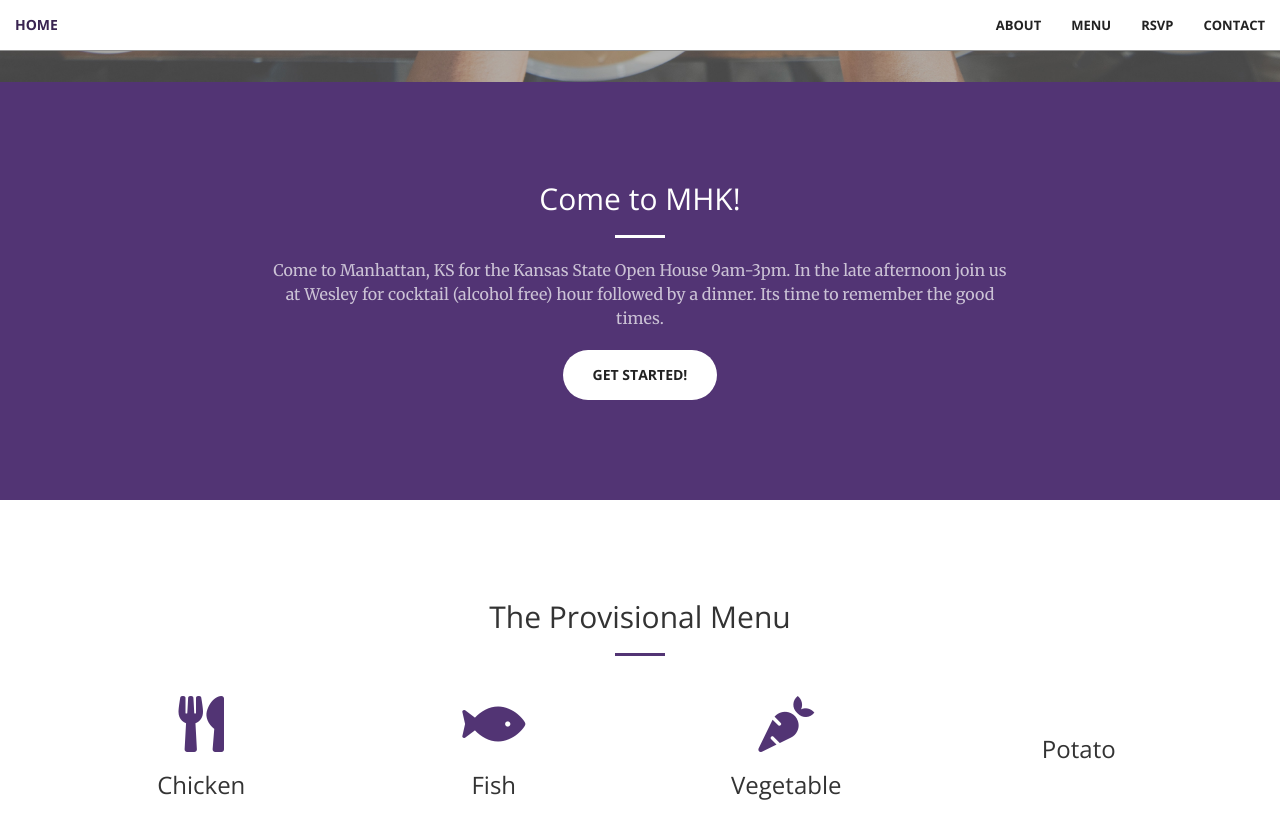
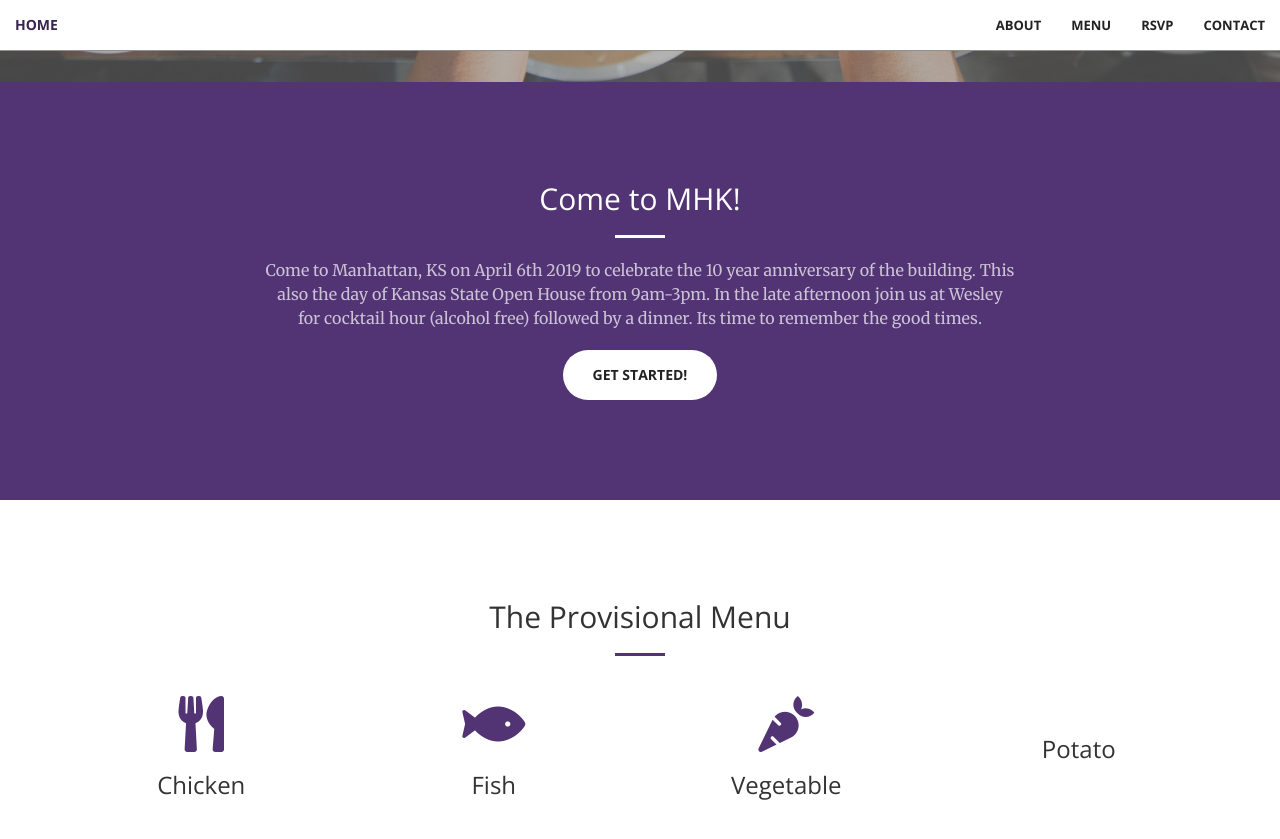
Before and after one commit to KSUWesley/KSUWesley.github.io, a Jekyll site: the page built from index.html, in a window 1280 px wide and 900 px high, scrolled down 818 px. Shown: the top 839 px of the window. Built offline with Jekyll 4.4.1, drawn with Linux system fonts in a browser that asks for light colours; nearby versions of some CDN libraries.

Commit message:
adding in 10 year anniversary to the about section

```diff
--- a/_includes/about.html
+++ b/_includes/about.html
@@ -4,7 +4,7 @@
             <div class="col-lg-8 col-lg-offset-2 text-center">
                 <h2 class="section-heading">Come to MHK!</h2>
                 <hr class="light">
-                <p class="text-faded">Come to Manhattan, KS for the Kansas State Open House 9am-3pm. In the late afternoon join us at Wesley for cocktail (alcohol free) hour followed by a dinner. Its time to remember the good times.</p>
+                <p class="text-faded">Come to Manhattan, KS on April 6th 2019 to celebrate the 10 year anniversary of the building. This also the day of Kansas State Open House from 9am-3pm. In the late afternoon join us at Wesley for cocktail hour (alcohol free) followed by a dinner. Its time to remember the good times.</p>
                 <a href="#rsvp" class="btn btn-default btn-xl">Get Started!</a>
             </div>
         </div>
```
